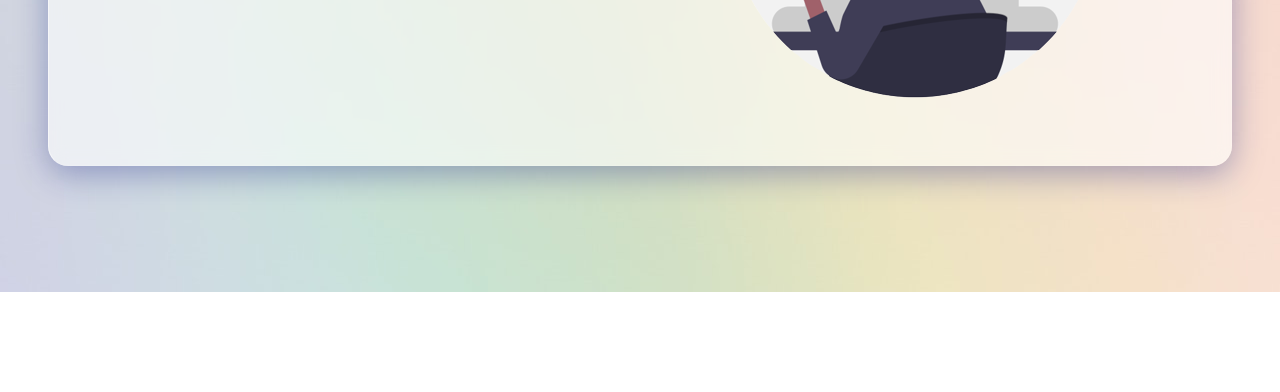
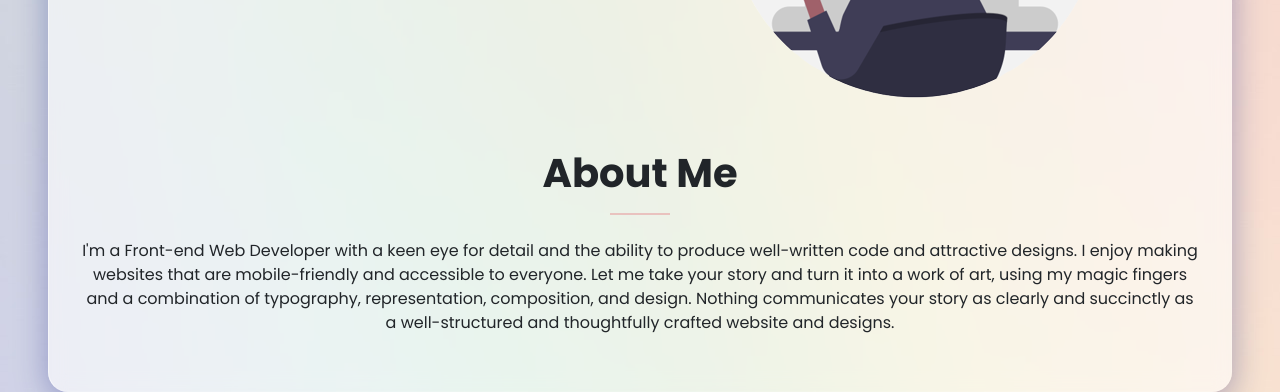
Before and after one commit to MbonuJennifer/Portfolio, a plain HTML site: page Index.html in a window 1280 px wide. Shown: the part 556-948 px from the top of the page. Before the commit the page ends 848 px from the top, so only its background shows below. Drawn offline with nearby package versions, Linux system fonts and the light colour scheme.

Commit message:
Updated the Herosection

```diff
--- a/Index.html
+++ b/Index.html
@@ -17,7 +17,10 @@
       crossorigin="anonymous"
     />
     <!-- FontFamily Link -->
-    <link href="https://fonts.googleapis.com/css2?family=Poppins:wght@200;300;400;500;600;700;800&display=swap" rel="stylesheet">
+    <link
+      href="https://fonts.googleapis.com/css2?family=Poppins:wght@200;300;400;500;600;700;800&display=swap"
+      rel="stylesheet"
+    />
 
     <!-- CSS Link -->
     <link rel="stylesheet" href="CSS/style.css" />
@@ -68,7 +71,7 @@
                   <a class="nav-link" aria-current="page" href="#"> Home </a>
                 </li>
                 <li class="nav-item">
-                  <a class="nav-link" href="#"> About Me </a>
+                  <a class="nav-link" href="#aboutMe"> About Me </a>
                 </li>
                 <li class="nav-item">
                   <a class="nav-link" href="#"> Projects </a>
@@ -94,21 +97,15 @@
             <div class="row align-items-center">
               <div class="col-md-1">
                 <div class="d-flex" style="height: 50px">
-                  <div class="vr">
-
-                  </div>
-
+                  <div class="vr"></div>
                 </div>
                 <div class="socialMedia">
-                  <i class="fa-brands fa-github"></i> <br>
-                  <i class="fa-brands fa-dribbble"></i> <br>
-                  <i class="fa-brands fa-linkedin"></i> <br>
+                  <i class="fa-brands fa-github"></i> <br />
+                  <i class="fa-brands fa-dribbble"></i> <br />
+                  <i class="fa-brands fa-linkedin"></i> <br />
                   <i class="fa-brands fa-instagram"></i>
-
                 </div>
-                <div class="vr">
-
-                </div>
+                <div class="vr"></div>
               </div>
               <div class="col-md-5">
                 <h5 class="card-title">Hey!, I am Jennifer</h5>
@@ -120,7 +117,42 @@
                 </button>
               </div>
               <div class="col-md-6">
-                <img src="/Images/illustration2-removebg-preview.png" alt="This is an illustration of a developer" class="img-fluid">
+                <img
+                  src="/Images/illustration2-removebg-preview.png"
+                  alt="This is an illustration of a developer"
+                  class="img-fluid"
+                />
+              </div>
+            </div>
+          </div>
+        </section>
+        <!-- Sectoion 2 About Me-->
+        <section id="aboutMe" class="myservices">
+          <div class="container">
+            <div class="row text-center">
+              <h1 class="aboutMeHead fw-bold mb-0 pb-0">About Me</h1>
+              <div class="heading-line d-flex justify-content-center">
+                <hr
+                  class="bg-danger border-2 border-top border-danger"
+                  style="width: 60px"
+                />
+              </div>
+            </div>
+          </div>
+          <!-- Desciption  Starts here -->
+          <div class="container">
+            <div class="row py-2 mb-3">
+              <div class="infoAboutMe">
+                <p class="text-center">
+                  I'm a Front-end Web Developer with a keen eye for detail and
+                  the ability to produce well-written code and attractive
+                  designs. I enjoy making websites that are mobile-friendly and
+                  accessible to everyone. Let me take your story and turn it
+                  into a work of art, using my magic fingers and a combination
+                  of typography, representation, composition, and design.
+                  Nothing communicates your story as clearly and succinctly as a
+                  well-structured and thoughtfully crafted website and designs.
+                </p>
               </div>
             </div>
           </div>
```
Also changed, not shown: CSS/_custom.scss (line endings or trailing spaces).
